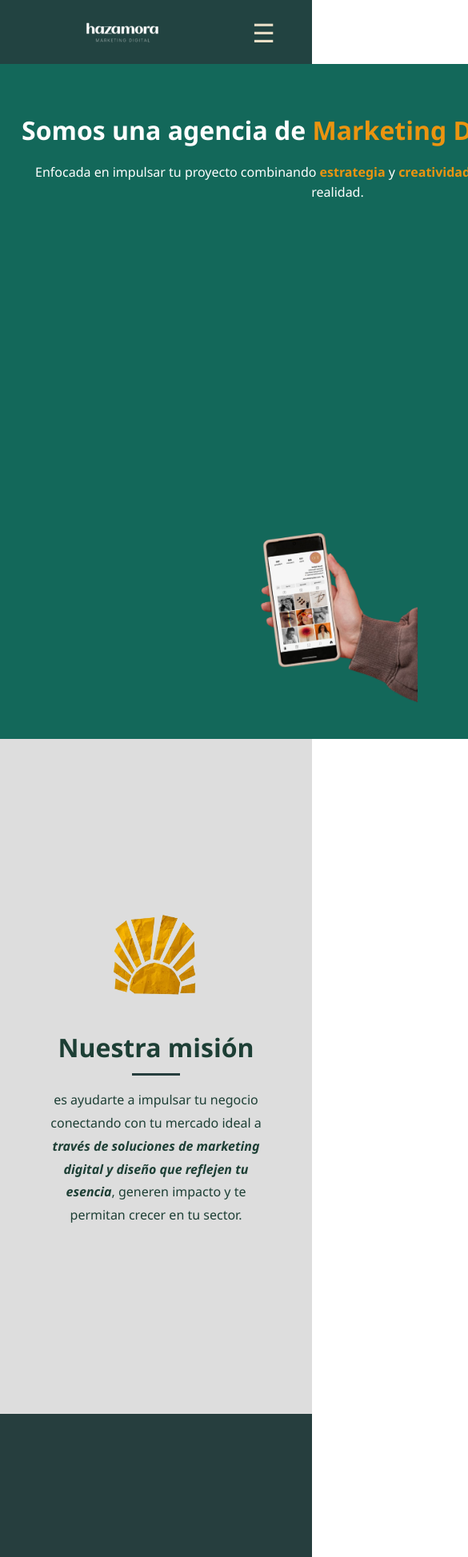
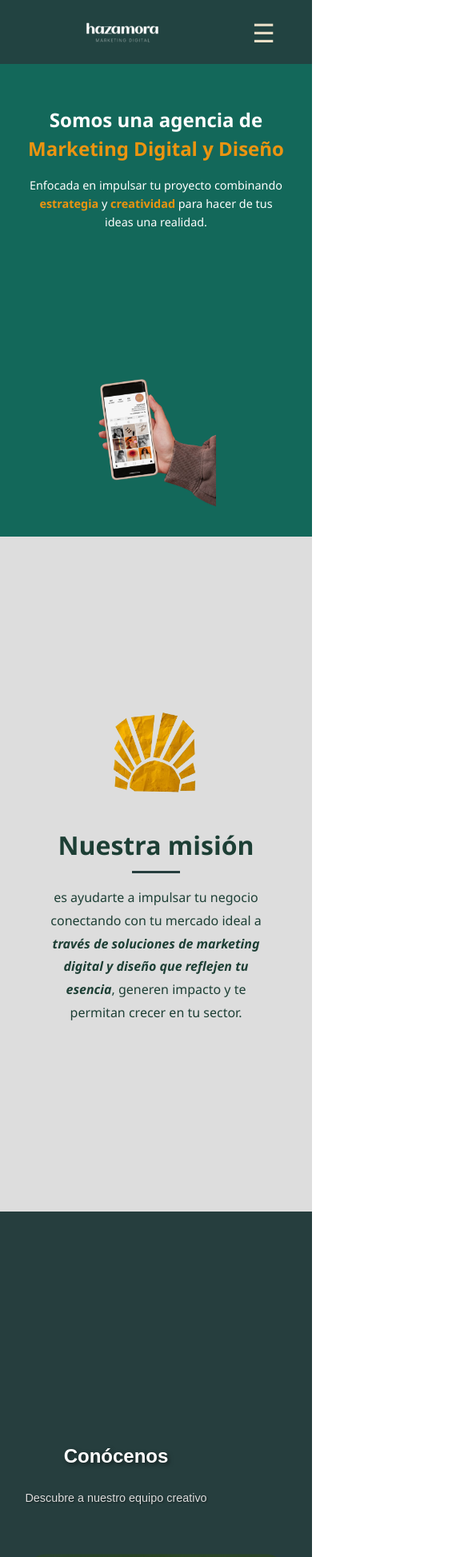
Before and after one commit to Evolvera2025/Hazamora, a React (Vite) app: page / in a window 390 px wide. Shown: the top 1947 px of the page at 80% size, 585 px wide, since content can reach past the window. Built offline with nearby package versions, Linux system fonts and the light colour scheme; the HTML template or start-up script is replaced by a standard one.

Commit message:
correccion responsividad y carrusel

```diff
--- a/package.json
+++ b/package.json
@@ -15,6 +15,7 @@
     "@fortawesome/free-solid-svg-icons": "^6.7.2",
     "@fortawesome/react-fontawesome": "^0.2.2",
     "font-awesome": "^4.7.0",
+    "lucide-react": "^0.514.0",
     "react": "^19.0.0",
     "react-dom": "^19.0.0",
     "react-router-dom": "^7.5.3"
--- a/public/styles/galeria.css
+++ b/public/styles/galeria.css
@@ -31,12 +31,116 @@
 {
   position: relative;
   overflow: hidden;
-  min-width: 60px;
+  flex-grow: 1;
   margin: 10px;
-  background-size: auto 100%;
+  background-size: cover;
   background-position: center;
-  cursor: pointer;
-  transition: 0.5s cubic-bezier(0.1,0.1,0.1,0.1);
+  border-radius: 20px; /* Bordes redondeados */
+  transition: transform 0.5s ease, box-shadow 0.5s ease;
+}
+
+.cuerpo .images .image.active {
+  transform: scale(1.2);
+  z-index: 2;
+  border: 5px solid var(--hazamora3);
+  box-shadow: 0 10px 30px rgba(0, 0, 0, 0.5);
+  transition: transform 0.5s ease, border-color 0.5s ease;
+}
+
+.cuerpo .images .image.active:hover {
+  border-color: var(--hazamora4);
+}
+
+.cuerpo .images .image:not(.active) {
+  opacity: 0.6;
+  transform: scale(0.9);
+  transition: opacity 0.5s ease, transform 0.5s ease;
+}
+
+.cuerpo .images .image:hover
+{
+  transform: scale(1.15);
+  box-shadow: 0 10px 20px rgba(0, 0, 0, 0.3);
+}
+
+.cuerpo .images .image a {
+  text-decoration: none;
+  color: inherit;
+}
+
+.galeria-titulo {
+  position: relative; /* Necesario para posicionar los iconos flotantes */
+  text-align: center;
+  margin-bottom: 2rem; /* Separación del carrusel */
+  color: white;
+  font-size: 2rem;
+  font-family: 'Poppins', sans-serif;
+  text-shadow: 1px 1px 2px #00000080;
+}
+
+.galeria-titulo-estilizado {
+  font-size: 3rem;
+  font-weight: bold;
+  color: var(--ligth);
+  text-shadow: 2px 2px 5px rgba(0, 0, 0, 0.5);
+  margin-bottom: 1.5rem; /* Incrementa la separación con el subtítulo */
+}
+
+.galeria-subtitulo {
+  font-size: 1.2rem;
+  color: #ddd;
+  margin-top: 1rem; /* Incrementa la separación con el título */
+}
+
+.icono.decorativo {
+  position: absolute;
+  width: 40px;
+  animation: float 4s infinite ease-in-out;
+}
+
+.icono.decorativo.izquierda {
+  top: -20px;
+  left: -50px;
+  animation-delay: 0s;
+}
+
+.icono.decorativo.derecha {
+  top: -20px;
+  right: -50px;
+  animation-delay: 1s;
+}
+
+.cuerpo .images .image .overlay
+{
+  position: absolute;
+  bottom: 0;
+  left: 0;
+  right: 0;
+  background: rgba(0, 0, 0, 0.7);
+  color: white;
+  padding: 15px;
+  text-align: center;
+  opacity: 0;
+  transition: opacity 0.3s ease;
+  border-bottom-left-radius: 15px;
+  border-bottom-right-radius: 15px;
+}
+
+.cuerpo .images .image:hover .overlay,
+.cuerpo .images .image.active .overlay {
+  opacity: 1;
+}
+
+.cuerpo .images .image .overlay .info
+{
+  font-size: 0.9rem;
+  line-height: 1.4;
+}
+
+.cuerpo .images .image .overlay .info .main
+{
+  font-weight: bold;
+  font-size: 1rem;
 }
 
 body .images .image.active
@@ -128,6 +232,41 @@ body .images .image.active .etiqueta
 
 }
 
+.icono.flotante {
+  position: absolute;
+  width: 50px;
+  animation: float 4s infinite ease-in-out;
+  z-index: 5;
+}
+
+.icono.flotante.estrella {
+  top: -20px;
+  left: -40px;
+  animation-delay: 0s;
+}
+
+.icono.flotante.mensaje {
+  top: -20px;
+  right: -40px;
+  animation-delay: 1s;
+}
+
+.icono.flotante.admiracion {
+  bottom: -20px;
+  left: 50%;
+  transform: translateX(-50%);
+  animation-delay: 2s;
+}
+
+@keyframes float {
+  0%, 100% {
+    transform: translateY(0);
+  }
+  50% {
+    transform: translateY(-10px);
+  }
+}
+
 
 
 
@@ -190,3 +329,51 @@ body .images .image.active .etiqueta
     display: none;
   }
 }
+
+@media screen and (max-width: 768px) {
+  .cuerpo {
+    flex-direction: column;
+    padding: 1rem;
+  }
+
+  .cuerpo .images {
+    flex-direction: column;
+    min-width: 100%;
+    height: auto;
+  }
+
+  .cuerpo .images .image {
+    margin: 5px 0;
+    height: 200px;
+  }
+
+  .galeria-titulo {
+    font-size: 1.5rem;
+  }
+
+  .galeria-titulo-estilizado {
+    font-size: 2rem;
+  }
+
+  .galeria-subtitulo {
+    font-size: 1rem;
+  }
+}
+
+@media screen and (max-width: 480px) {
+  .cuerpo .images .image {
+    height: 150px;
+  }
+
+  .galeria-titulo {
+    font-size: 1.2rem;
+  }
+
+  .galeria-titulo-estilizado {
+    font-size: 1.5rem;
+  }
+
+  .galeria-subtitulo {
+    font-size: 0.9rem;
+  }
+}
--- a/public/styles/style.css
+++ b/public/styles/style.css
@@ -30,8 +30,8 @@ html
   position: relative;
   padding-right: 0px;
   z-index: 10;
-  min-height: 100vh;
-  min-width: 100vh;
+  min-height: 70vh;
+  min-width: auto;
   scroll-margin-top: 100px; /* Ajusta el margen superior al hacer scroll */
 }
 
@@ -171,7 +171,7 @@ html
 
   .img-phone {
     width: 200px;
-    padding-left: 0px;
+    margin: 0 auto;
   }
 
   .icono {
@@ -184,6 +184,114 @@ html
 
   .texto-nosotros p {
     font-size: 1rem;
+  }
+}
+
+/* Ajustes responsivos generales */
+@media (max-width: 768px) {
+  .nosotros-section {
+    flex-direction: column;
+    text-align: center;
+    padding: 2rem 1rem;
+  }
+
+  .texto-nosotros {
+    max-width: 100%;
+    margin-bottom: 2rem;
+    padding: 0 1rem;
+  }
+
+  .texto-nosotros h2 {
+    font-size: 2rem;
+  }
+
+  .texto-nosotros p {
+    font-size: 1rem;
+  }
+
+  .nosotros-imagenes {
+    display: flex;
+    flex-wrap: wrap;
+    justify-content: center;
+    gap: 1rem;
+  }
+
+  .img-phone {
+    width: 200px;
+    margin: 0 auto;
+  }
+
+  .icono {
+    display: none;
+  }
+
+  .mision-section {
+    padding: 2rem 1rem;
+  }
+
+  .mision-contenido {
+    max-width: 100%;
+  }
+
+  .servicios-section {
+    flex-direction: column;
+    padding: 2rem 1rem;
+  }
+
+  .servicios-izquierda,
+  .servicios-derecha {
+    flex: 1 1 100%;
+    border-radius: 0;
+    margin-bottom: 1rem;
+  }
+
+  .blog-section {
+    flex-direction: column;
+    padding: 2rem 1rem;
+  }
+
+  .blog-card {
+    max-width: 100%;
+  }
+
+  .footer-content {
+    flex-direction: column;
+    gap: 1rem;
+  }
+}
+
+/* Ajustes para pantallas muy pequeñas */
+@media (max-width: 480px) {
+  .texto-nosotros h2 {
+    font-size: 1.5rem;
+  }
+
+  .texto-nosotros p {
+    font-size: 0.9rem;
+  }
+
+  .img-phone {
+    width: 150px;
+  }
+
+  .mision-contenido h2 {
+    font-size: 1.8rem;
+  }
+
+  .mision-contenido p {
+    font-size: 0.9rem;
+  }
+
+  .blog-left h1 {
+    font-size: 2.5rem;
+  }
+
+  .blog-bold {
+    font-size: 3rem;
+  }
+
+  .blog-light {
+    font-size: 2rem;
   }
 }
 
@@ -592,3 +700,44 @@ html
   line-height: 1.6;
   padding: 0 1rem;
 }
+
+.cuerpo {
+  display: flex;
+  justify-content: center;
+  align-items: center;
+  padding: 2rem;
+  background-color: var(--hazamora1);
+  transition: background-color 0.3s ease;
+  position: relative; /* Necesario para posicionar los iconos flotantes */
+}
+
+.cuerpo .images {
+  display: flex;
+  flex-wrap: wrap;
+  gap: 15px;
+  justify-content: center;
+  max-width: 1200px;
+}
+
+/* Estilos específicos para el carrusel del equipo */
+#equipo h2 {
+  font-size: 2.5rem;
+  margin-bottom: 1rem;
+}
+
+#equipo p {
+  font-size: 1.2rem;
+  line-height: 1.6;
+}
+
+#equipo .shadow-lg {
+  box-shadow: 0 4px 20px rgba(0, 0, 0, 0.1);
+}
+
+#equipo button {
+  transition: transform 0.3s ease;
+}
+
+#equipo button:hover {
+  transform: scale(1.1);
+}
--- a/src/pages/Home.jsx
+++ b/src/pages/Home.jsx
@@ -1,4 +1,4 @@
-import React, { useState } from 'react';
+import React, { useState, useEffect } from 'react';
 import '/public/styles/style.css';
 import '/public/js/index.js';
 import '/public/styles/galeria.css';
@@ -10,19 +10,25 @@ import { faInstagram, faFacebookF, faWhatsapp, fa500px} from '@fortawesome/free-
 
 
 const Home = () => {
-
   const [activeIndex, setActiveIndex] = useState(0);
 
   const imagenes = [
-      'arania.jpg',
-      'buo.jpg',
-      'elefante.jpg',
-      'gato.jpg',
-      'tigre.jpg',
-      'cafe.jpg',
-      'concierto.jpg',
-      'aurora.jpg'
+    { src: 'arania.jpg', ig: 'https://instagram.com/integrante1' },
+    { src: 'buo.jpg', ig: 'https://instagram.com/integrante2' },
+    { src: 'elefante.jpg', ig: 'https://instagram.com/integrante3' },
+    { src: 'gato.jpg', ig: 'https://instagram.com/integrante4' },
+    { src: 'tigre.jpg', ig: 'https://instagram.com/integrante5' },
+    { src: 'cafe.jpg', ig: 'https://instagram.com/integrante6' },
+    { src: 'concierto.jpg', ig: 'https://instagram.com/integrante7' },
+    { src: 'aurora.jpg', ig: 'https://instagram.com/integrante8' },
   ];
+
+  useEffect(() => {
+    const interval = setInterval(() => {
+      setActiveIndex((prevIndex) => (prevIndex + 1) % imagenes.length);
+    }, 3000); // Cambia de imagen cada 3 segundos
+    return () => clearInterval(interval);
+  }, [imagenes.length]);
 
   const scrollToSection = (id) => {
     const section = document.getElementById(id);
@@ -46,7 +52,7 @@ const scrollToSection = (id) => {
             <span className="resaltado">creatividad</span> para hacer de tus ideas una realidad.
           </p>
         </div>
-        <div>
+        <div className="nosotros-imagenes">
           <img className="img-phone" src="/img/Telefono.png" alt="teléfono mostrando Instagram" />
 
           <img className="icono bombilla" src="/img/Bombilla1.png" alt="bombilla" />
@@ -75,40 +81,31 @@ const scrollToSection = (id) => {
 
 
       <div className="cuerpo">
-
-        <h2 className="galeria-titulo-vertical-palabra">
-          {"Fotitos".split("").map((letra, index) => (
-            <span key={index}>{letra === " " ? "\u00A0" : letra}</span>
-          ))}
-        </h2>
-
+        <div className="galeria-titulo" style={{ textAlign: 'center', marginRight: '100px' }}>
+          <img className="icono decorativo izquierda" src="/img/estrella.png" alt="decoración izquierda" />
+          <h2 className="galeria-titulo-estilizado">Conócenos</h2>
+          <p className="galeria-subtitulo">Descubre a nuestro equipo creativo</p>
+          <img className="icono decorativo derecha" src="/img/mensaje.png" alt="decoración derecha" />
+        </div>
         <section className="images" id="nosotras">
-
           {imagenes.map((img, index) => (
-              <div
+            <a
               key={index}
+              href={img.ig}
+              target="_blank"
+              rel="noopener noreferrer"
               className={`image ${activeIndex === index ? 'active' : ''}`}
-                style={{ backgroundImage: `url('/img/${img}')` }}
-                onClick={() => setActiveIndex(index)}
+              style={{ backgroundImage: `url('/img/${img.src}')` }}
             >
-                <div className="etiqueta">
-                  <div className="iconos-gal"><FontAwesomeIcon icon={fa500px} className="" /></div>
+              <div className="overlay">
                 <div className="info">
                   <p className="main">@Hazamora.com</p>
-                    <p className="sub">Camara Nikon s200</p>
+                  <p className="sub">Cámara Nikon s200</p>
                 </div>
               </div>
-              </div>
+            </a>
           ))}
-
-
         </section>
-
-         <h2 className="galeria-titulo-vertical-palabra">
-          {"para ti".split("").map((letra, index) => (
-            <span key={index}>{letra === " " ? "\u00A0" : letra}</span>
-          ))}
-        </h2>
       </div>
 
       <section className="servicios-section" id='servicios'>
```
Also changed, not shown: 1 other file (tests, documents, lock files or other folders). Lines whose indentation alone changed are shown as unchanged.
